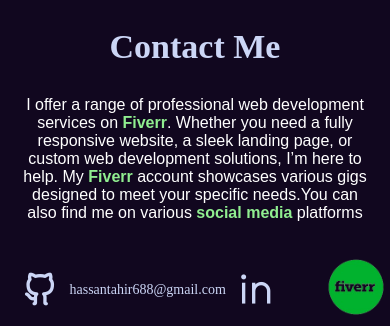
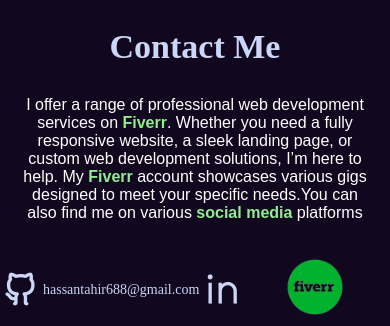
Before and after one commit to hassanmal69/Portfolio, a plain HTML site: page index.html in a window 390 px wide. Shown: the part 2183-2509 px from the top of the page. Drawn offline with Linux system fonts and the light colour scheme; a web font is replaced by a local one.

Commit message:
Add files via upload

```diff
--- a/style.css
+++ b/style.css
@@ -257,9 +257,8 @@
     font-size: 14px;
   }
   .icons ul {
-    gap: 10px;
-    width: 90%;
-    margin: auto;
+    gap: 3px;
+    width: 100%;
   }
   .icons ul li img {
     height: 70px;
```
